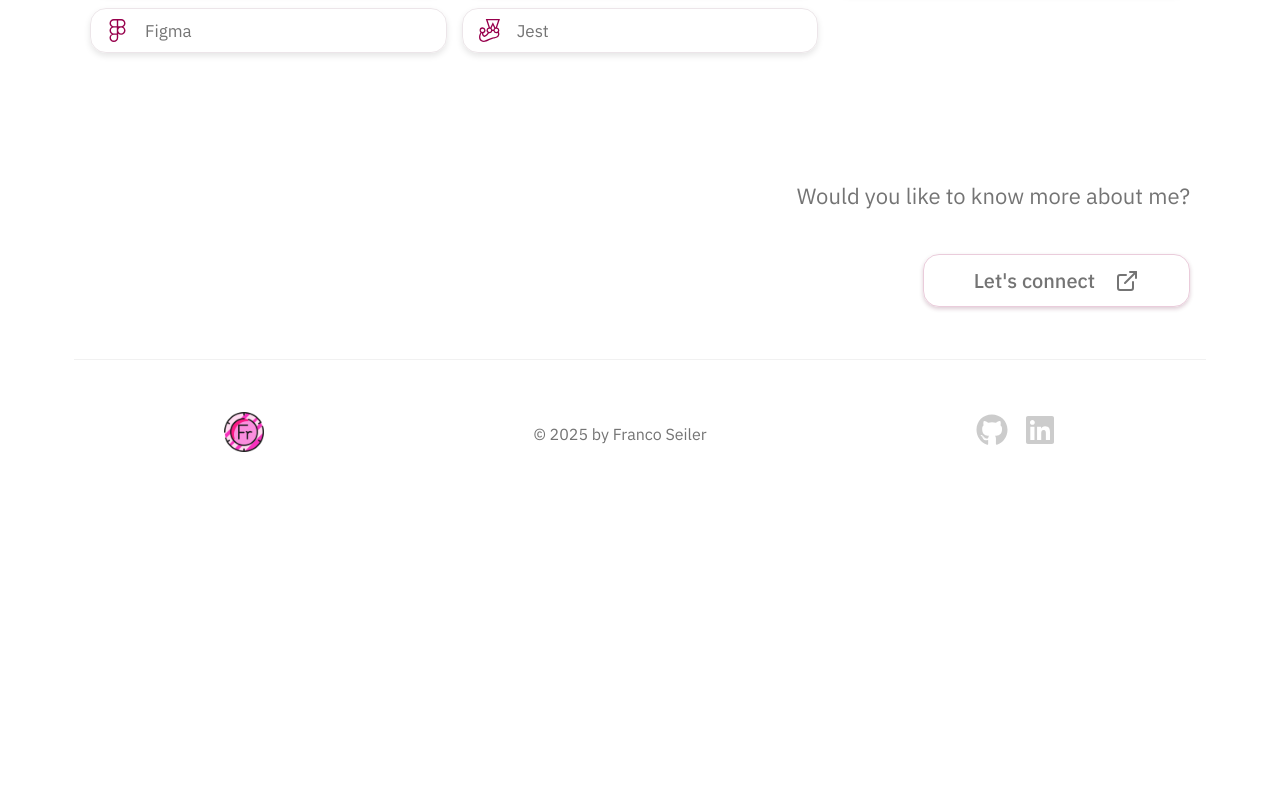
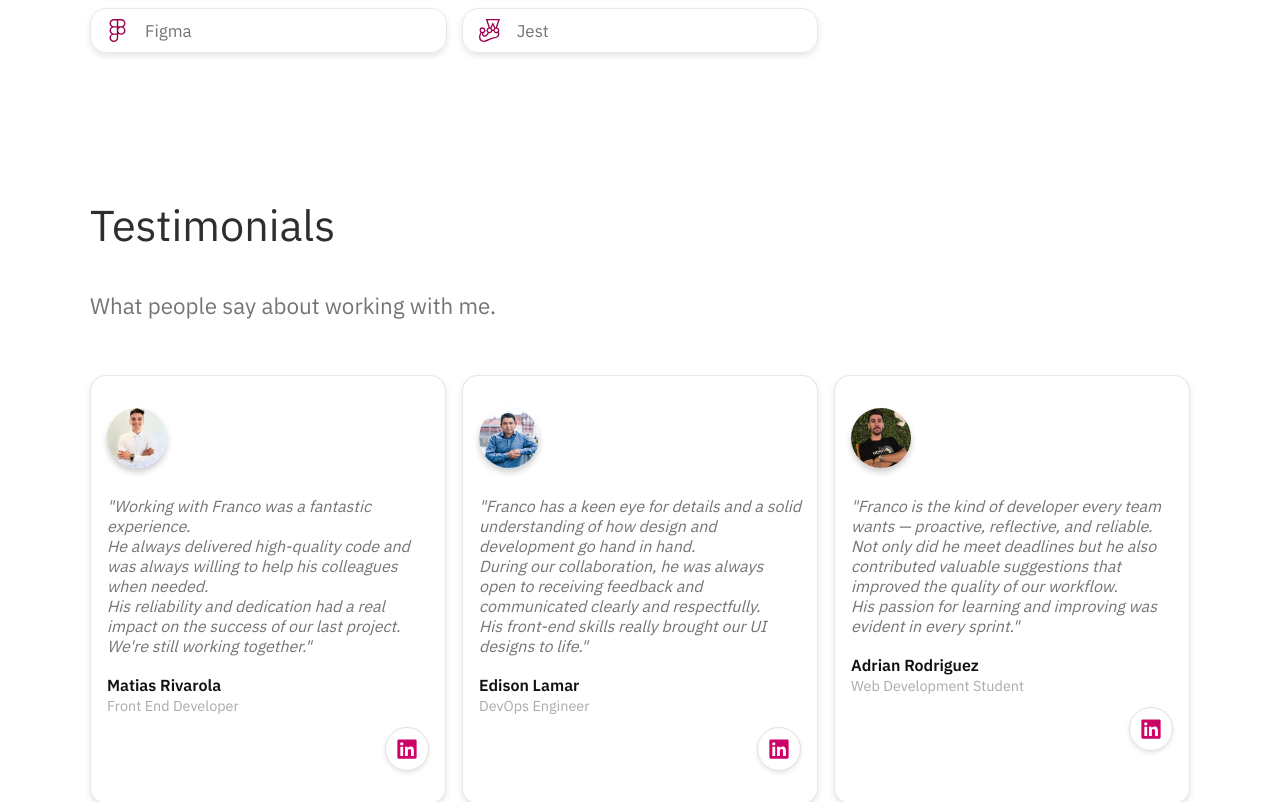
Before and after one commit to Fransei29/new-portfolio, a Next.js app: page / in a window 1280 px wide. Shown: the part 4700-5502 px from the top of the page. Before the commit the page ends 5208 px from the top, so only its background shows below. Built offline with nearby package versions, Linux system fonts and the light colour scheme; a web font is replaced by a local one.

Commit message:
feat: updating

```diff
--- a/app/about/AboutPage.module.scss
+++ b/app/about/AboutPage.module.scss
@@ -1,6 +1,6 @@
 .container {
   background-color: var(--background-colorA)  ;
-  min-height: 100vh;
+  min-height: auto;
 
   :global(html.dark) & {
     background-color: var(--dark-light);
@@ -11,7 +11,6 @@
 .containerContent {
   max-width: 1100px;
   margin-inline: auto;
-  padding-bottom: 3rem;
 }
 
 .buttonContainer {
--- a/app/about/page.tsx
+++ b/app/about/page.tsx
@@ -3,7 +3,6 @@
 import ClientLayout from '../../components/ClientLayout/ClientLayout';
 import styles from './AboutPage.module.scss';
 import About from '../../components/About/AboutComponent';
-import Testimonials from '../../components/Testimonials/TestimonialsComponent';
 import { useScrollAnimation } from '../../hooks/Scroll';
 import '../../app/styles/utilities.scss';
 import Button from '../../components/Button/Button';
@@ -22,11 +21,6 @@ export default function AboutPage() {
           <div ref={(el) => { elementsRef.current[0] = el; }} className="fade-in-right">
             <About />
           </div>
-          {/* Testimonials section */}
-          <div ref={(el) => { elementsRef.current[2] = el; }} className="fade-in-left">
-            <Testimonials />
-          </div>
-
           <div className={styles.buttonContainer}>
           <Button
             text={t('aboutPage.buttonText')}
--- a/app/page.tsx
+++ b/app/page.tsx
@@ -16,6 +16,7 @@ import ProjectsSection from '../components/ProjectsSection/ProjectsSection';
 import { Services } from '../components/Services/ServicesComponent';
 import Button from '../components/Button/Button';
 import { useLanguage } from '../contexts/LanguageContext';
+import Testimonials from '../components/Testimonials/TestimonialsComponent';
 
 export default function Home() {
   const elementsRef = useScrollAnimation();
@@ -86,6 +87,10 @@ export default function Home() {
             <Skills />
           </div>
 
+          <div ref={(el) => {elementsRef.current[7] = el;}} className="fade-in-right">
+            <Testimonials />
+          </div>\
+
           <div className='containerButton'>
             <div className='buttonContainer'>
               <Button
--- a/package.json
+++ b/package.json
@@ -21,6 +21,7 @@
     "@sendgrid/mail": "^8.1.4",
     "@tensorflow-models/universal-sentence-encoder": "^1.3.3",
     "@tensorflow/tfjs": "^4.22.0",
+    "@vercel/analytics": "^1.5.0",
     "axios": "^1.7.5",
     "bootstrap": "^5.3.3",
     "critters": "^0.0.23",
```
Also changed, not shown: 1 other file (tests, documents, lock files or other folders).
